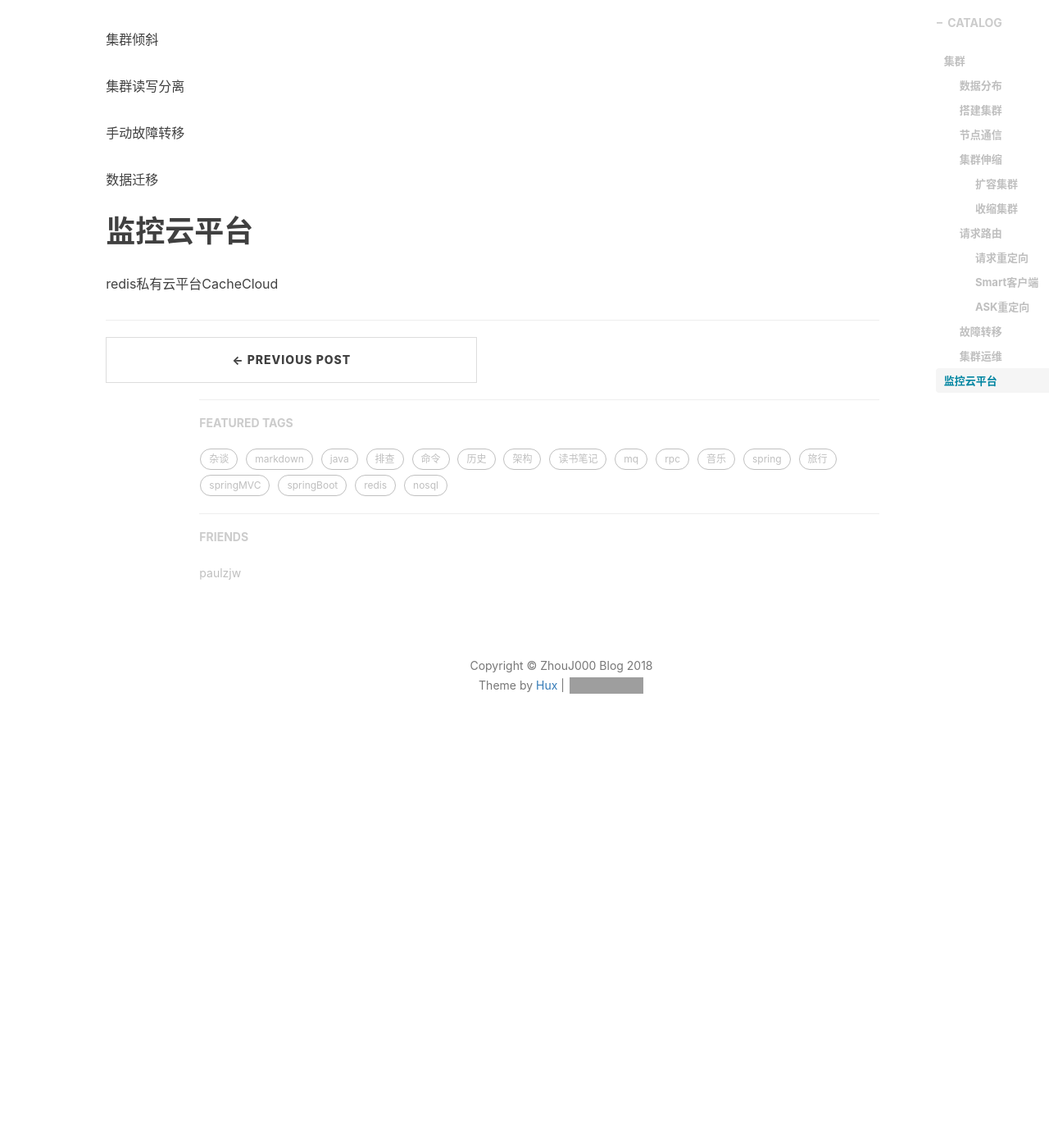
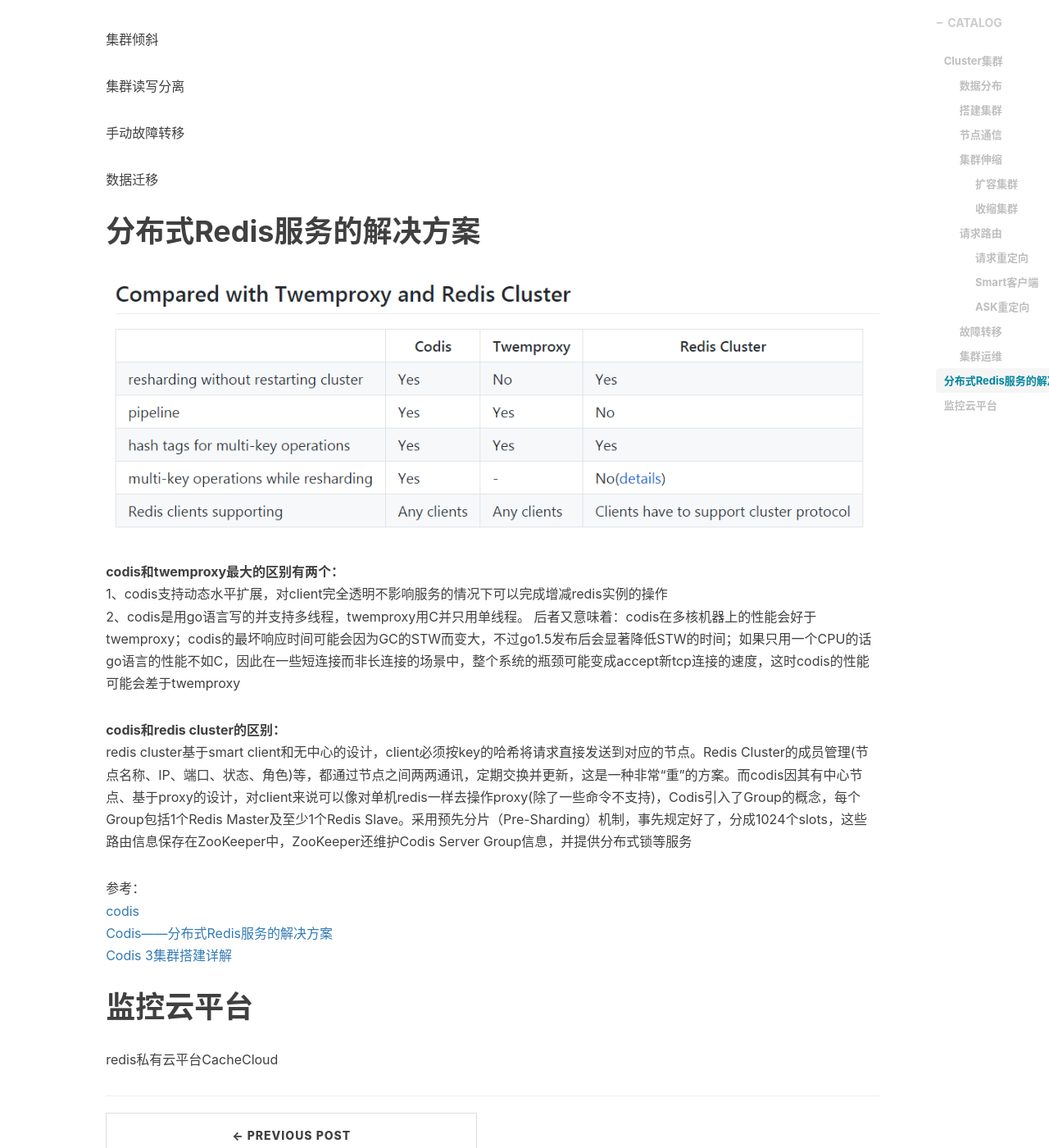
Before and after one commit to zhouj000/zhouj000.github.io, a Jekyll site: the page built from _posts/2018-11-17-redis-8.markdown, in a window 1280 px wide and 1400 px high, scrolled down 8861 px. Shown: the whole window at 82% size. Built offline with Jekyll 4.4.1, drawn with Linux system fonts in a browser that asks for light colours; nearby versions of some CDN libraries; comment, search, counter and statistics services are not loaded; before the commit the page ends 9774 px from its top, so only the background shows below that; some of the changed text lies outside the part shown; grey boxes are pictures that could not be loaded.

Commit message:
update redis codis

````diff
--- a/_posts/2018-10-27-about-huaxia-history2.markdown
+++ b/_posts/2018-10-27-about-huaxia-history2.markdown
@@ -41,7 +41,7 @@
 
 **汉家规模**：刘邦想定都洛阳，刘进提议关中，其他人反对，最后张良同意认为关中好(天府之国)。在咸阳的基础上建立了**长安**。200多年后的汉出现问题消亡了，**刘秀**又建立了一个汉朝都城定在**洛阳**。后人将刘邦建立的汉朝定都在长安的称作**西汉**，后来刘秀建立的另一个汉朝成为**东汉**。汉朝中央依旧使用三公九卿，**郡国并行**，中央势力能达到的地方使用郡县制，达不到的地方使用封封制分封制，在秦的立场上退了一步，在西周的立场上进了一步。刘邦逐个进封异姓王（赵王张耳、长沙王吴芮、淮南王英布、燕王臧荼、韩王信、齐王韩信(后改为楚王)、梁王彭越、燕王卢绾。这八人中张耳、吴芮、英布、臧荼在项羽时代就已经取得了王侯的身份，卢绾、韩王信、韩信、彭越这四人是刘邦首封的），后来又用同姓王代替了异姓王。西汉建国在从春秋开始连年战争，社会遭到摧残经济损害，刘邦做事顺其自然因势利导，西汉初期采取**无为而治**的政策(黄老之术)。无为而治一旦经济恢复社会发展财富积累，就会出现争夺(财富、利益)，就会出现个人与个人、地方与地方、中央和地方的争夺。这就是后来西汉中央和地方，皇室和王国发生矛盾冲突激化发展的根本原因。**贾谊、晁错**是伟大的文景之治时代培养的伟大人物。**过秦论、治安策、削藩**。七国之乱，请诛晁错以清君侧
 
-**汉匈和战**：
+**汉匈和战**：北方游牧民族不断战争融合，匈奴族。冒顿单于首次统一了北方草原，建立起庞大强盛的匈奴帝国。韩王信投降与匈奴，刘邦就派兵去收拾他，白登山战役刘邦被围七天七夜，白登之围(陈平秘计)。后刘邦采纳刘敬建议，汉匈和亲，秦始皇以来中国中原民族和北边少数民族第一次和亲。之后匈奴与汉打打停停，但是匈奴在军事上对汉朝压制。吕后遭匈奴羞辱。汉武帝刘彻，继续和亲(迷惑)匈奴，后开始着手以军事手段代替带有屈辱性质的和亲政策来彻底解决北方的匈奴的威胁。派名将卫青、霍去病三次大规模出击匈奴，收河套地区，夺取河西走廊，封狼居胥，将当时汉朝的北部疆域从长城沿线推至漠北。在对匈奴的战争同时，采取和平手段和军事手段使西域诸国臣服。张骞出使西域，丝绸之路由此而始。
 
 
 
--- a/_posts/2018-11-16-redis-7.markdown
+++ b/_posts/2018-11-16-redis-7.markdown
@@ -10,7 +10,7 @@
     - nosql
 ---
 
-<font id="last-updated">最后更新于：2018-11-16</font>
+<font id="last-updated">最后更新于：2018-11-21</font>
 
 [Redis(一) 基础与api](https://zhouj000.github.io/2018/10/23/redis-1)
 [Redis(二) 小功能](https://zhouj000.github.io/2018/11/01/redis-2)
@@ -41,7 +41,7 @@
 
 ## 安装和部署
 
-一主两从，三个Sentinel节点
+一主两从，三个Sentinel节点(一般至少3个，3台以下如果1台哨兵也宕机了，会导致majority不满足)
 
 主节点：
 ```
--- a/_posts/2018-11-17-redis-8.markdown
+++ b/_posts/2018-11-17-redis-8.markdown
@@ -10,7 +10,7 @@
     - nosql
 ---
 
-<font id="last-updated">最后更新于：2018-11-18</font>
+<font id="last-updated">最后更新于：2018-11-21</font>
 
 [Redis(一) 基础与api](https://zhouj000.github.io/2018/10/23/redis-1)
 [Redis(二) 小功能](https://zhouj000.github.io/2018/11/01/redis-2)
@@ -23,7 +23,7 @@
 
 
 
-# 集群
+# Cluster集群
 
 ## 数据分布
 
@@ -299,6 +299,27 @@
 数据迁移
 
 
+
+# 分布式Redis服务的解决方案
+
+![redis_compared](/img/in-post/2018/11/redis_compared.png)
+
+**codis和twemproxy最大的区别有两个：**
+1、codis支持动态水平扩展，对client完全透明不影响服务的情况下可以完成增减redis实例的操作
+2、codis是用go语言写的并支持多线程，twemproxy用C并只用单线程。 后者又意味着：codis在多核机器上的性能会好于twemproxy；codis的最坏响应时间可能会因为GC的STW而变大，不过go1.5发布后会显著降低STW的时间；如果只用一个CPU的话go语言的性能不如C，因此在一些短连接而非长连接的场景中，整个系统的瓶颈可能变成accept新tcp连接的速度，这时codis的性能可能会差于twemproxy
+
+**codis和redis cluster的区别：**
+redis cluster基于smart client和无中心的设计，client必须按key的哈希将请求直接发送到对应的节点。Redis Cluster的成员管理(节点名称、IP、端口、状态、角色)等，都通过节点之间两两通讯，定期交换并更新，这是一种非常“重”的方案。而codis因其有中心节点、基于proxy的设计，对client来说可以像对单机redis一样去操作proxy(除了一些命令不支持)，Codis引入了Group的概念，每个Group包括1个Redis Master及至少1个Redis Slave。采用预先分片（Pre-Sharding）机制，事先规定好了，分成1024个slots，这些路由信息保存在ZooKeeper中，ZooKeeper还维护Codis Server Group信息，并提供分布式锁等服务
+
+
+
+参考：
+[codis](https://github.com/CodisLabs/codis)
+[Codis——分布式Redis服务的解决方案](https://www.cnblogs.com/chenny7/p/5063368.html)
+[Codis 3集群搭建详解](http://www.ywnds.com/?p=6646)
+
+
+
 # 监控云平台
 
 redis私有云平台CacheCloud
````
Also changed, not shown: other parts of _posts/2018-10-27-about-huaxia-history2.markdown (+2 -2 lines), img/in-post/2018/11/redis_compared.png (added).
